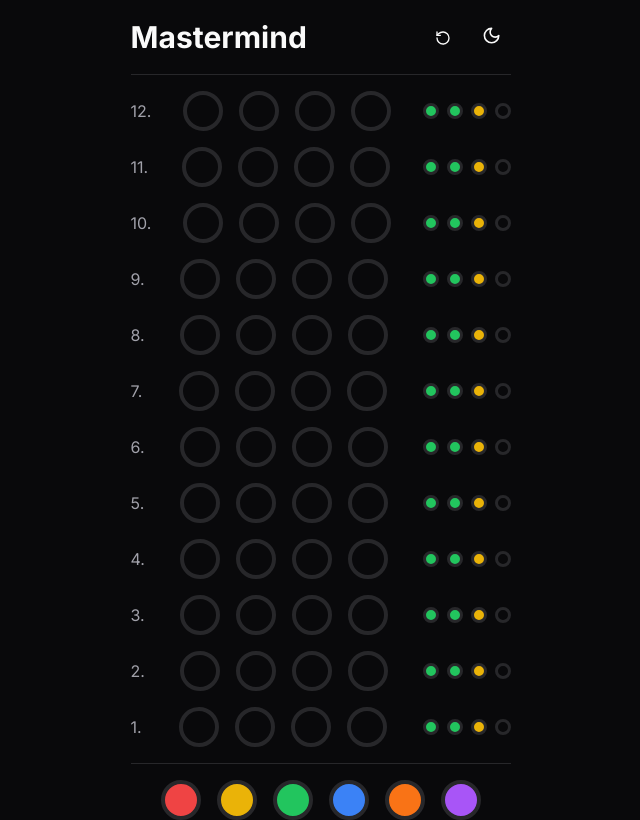
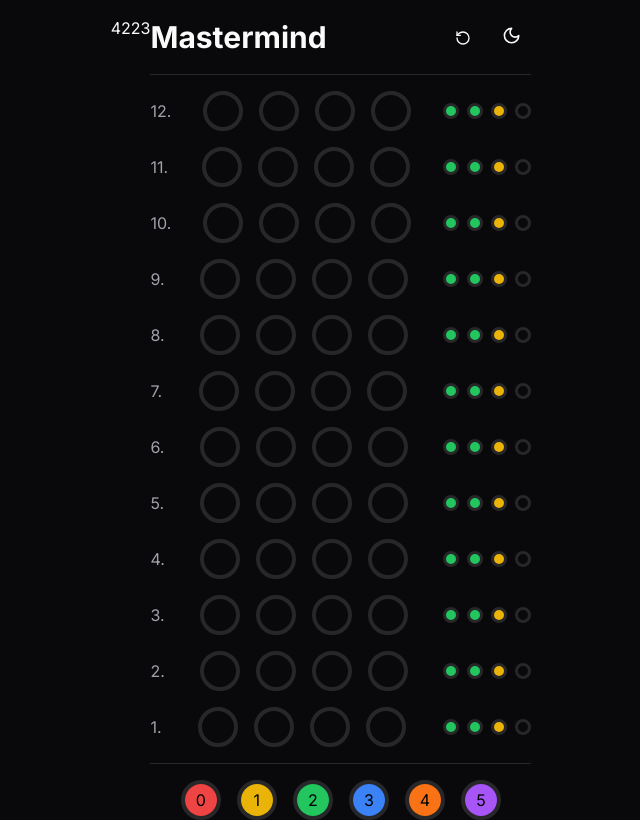
Before and after one commit to Lauritsen1/spac-mastermind, a Next.js app: page / in a window 1280 px wide. Shown: the whole page, without its empty margins (319-959 px from the left). Built offline with nearby package versions, Linux system fonts and the light colour scheme.

Commit message:
add drag and drop user input and limit guess to current row

```diff
--- a/src/app/page.tsx
+++ b/src/app/page.tsx
@@ -8,25 +8,76 @@
 
 import { RotateCcw } from "lucide-react"
 
+const PEGS = [
+  "bg-red-500",
+  "bg-yellow-500",
+  "bg-green-500",
+  "bg-blue-500",
+  "bg-orange-500",
+  "bg-purple-500",
+]
+
 export default function Page() {
-  const [code, setCode] = useState<string[]>([])
+  const [code, setCode] = useState<number[]>([])
+  const [guess, setGuess] = useState<number[]>([])
+  const [currentRow, setCurrentRow] = useState<number>(0)
 
   const generateRandomCode = () => {
-    const PEGS: string[] = ["red", "yellow", "green", "blue", "white", "black"]
-    const newArray: string[] = []
+    const newArray: number[] = []
     for (let i = 0; i < 4; i++) {
       const randomNumber = Math.floor(Math.random() * PEGS.length)
-      newArray.push(PEGS[randomNumber])
+      newArray.push(randomNumber)
     }
     setCode(newArray)
+  }
+
+  const handleOnDrag = (e: React.DragEvent<HTMLDivElement>, id: number) => {
+    e.dataTransfer?.setData("id", String(id))
+  }
+
+  const handleOnDrop = (
+    e: React.DragEvent<HTMLDivElement>,
+    rowIndex: number
+  ) => {
+    if (rowIndex !== currentRow) return
+
+    const id: number = Number(e.dataTransfer?.getData("id"))
+    setGuess((prev) => [...prev, id])
+
+    e.currentTarget.classList.add(PEGS[id])
+  }
+
+  const handleDragOver = (
+    e: React.DragEvent<HTMLDivElement>,
+    rowIndex: number
+  ) => {
+    if (rowIndex !== currentRow) return
+    e.preventDefault()
   }
 
   useEffect(() => {
     generateRandomCode()
   }, [])
 
+  useEffect(() => {
+    const codeStr: string = code.join("")
+    const guessStr: string = guess.join("")
+    const areEqual: boolean = guessStr === codeStr
+
+    console.log(guess)
+
+    if (guess.length === 4 && areEqual) {
+      console.log("You won! 🎉")
+    }
+
+    if (guess.length === 4 && !areEqual) {
+      console.log("You lost! 😡")
+    }
+  }, [guess])
+
   return (
     <div className="flex justify-center h-screen pt-4">
+      {code}
       <div>
         <div className="flex justify-between items-center border-b mb-4 pb-4">
           <h2 className="font-bold text-3xl">Mastermind</h2>
@@ -46,10 +97,22 @@
                   {i + 1}.
                 </span>
                 <div className="flex gap-4 *:rounded-full *:border-4 *:h-10 *:w-10">
-                  <div></div>
-                  <div></div>
-                  <div></div>
-                  <div></div>
+                  <div
+                    onDrop={(e) => handleOnDrop(e, i)}
+                    onDragOver={(e) => handleDragOver(e, i)}
+                  ></div>
+                  <div
+                    onDrop={(e) => handleOnDrop(e, i)}
+                    onDragOver={(e) => handleDragOver(e, i)}
+                  ></div>
+                  <div
+                    onDrop={(e) => handleOnDrop(e, i)}
+                    onDragOver={(e) => handleDragOver(e, i)}
+                  ></div>
+                  <div
+                    onDrop={(e) => handleOnDrop(e, i)}
+                    onDragOver={(e) => handleDragOver(e, i)}
+                  ></div>
                 </div>
                 <div className="flex gap-2 *:rounded-full *:border-[3px] *:h-4 *:w-4">
                   <div className="bg-green-500 "></div>
@@ -61,12 +124,17 @@
             ))}
         </div>
         <div className="flex justify-center gap-4 mt-4 pt-4 border-t *:rounded-full *:border-4 *:h-10 *:w-10">
-          <div className="bg-red-500"></div>
-          <div className="bg-yellow-500"></div>
-          <div className="bg-green-500"></div>
-          <div className="bg-blue-500"></div>
-          <div className="bg-orange-500"></div>
-          <div className="bg-purple-500"></div>
+          {PEGS.map((color, i) => (
+            <div key={i}>
+              <div
+                className={`${color} h-full w-full rounded-full cursor-pointer grid place-items-center text-black`}
+                draggable
+                onDragStart={(e) => handleOnDrag(e, i)}
+              >
+                {i}
+              </div>
+            </div>
+          ))}
         </div>
       </div>
     </div>
```
